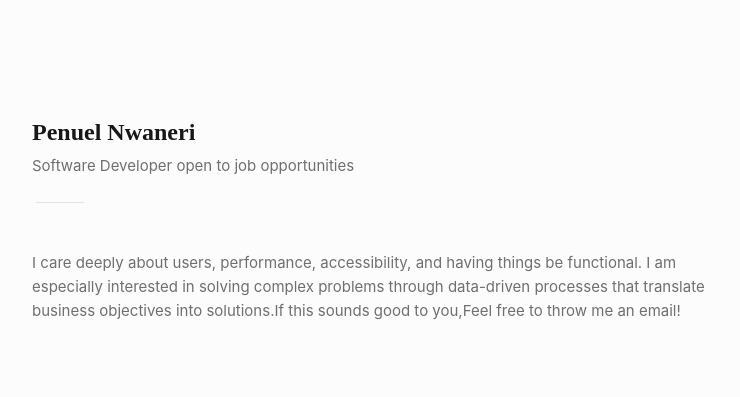
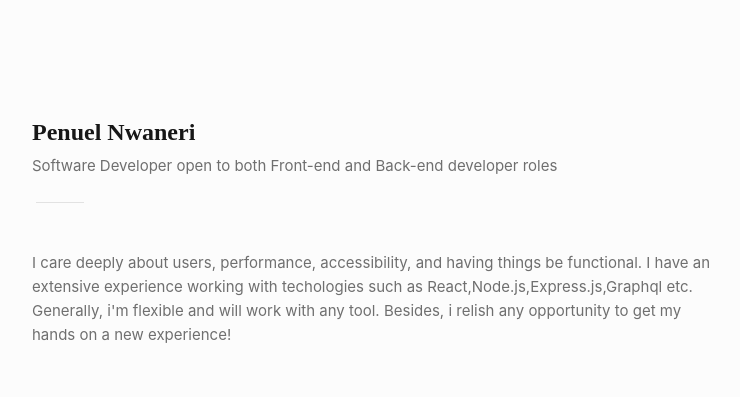
Before and after one commit to dannwaneri/portfolio_v4, a React (Create React App) app: page / in a window 1280 px wide. Shown: the top 397 px of the page, without its empty margins (264-1004 px from the left). Built offline with nearby package versions, Linux system fonts and the light colour scheme.

Commit message:
updated home,projects and writing pages.

```diff
--- a/package.json
+++ b/package.json
@@ -13,6 +13,7 @@
     "react-router-dom": "^6.2.1",
     "react-scripts": "5.0.0",
     "styled-components": "^5.3.3",
+    "use-sound": "^4.0.1",
     "web-vitals": "^2.1.2"
   },
   "scripts": {
--- a/src/components/Home/Home.component.jsx
+++ b/src/components/Home/Home.component.jsx
@@ -3,9 +3,9 @@ import { NameContainer,TitleContainer,LineContainer} from "./home.style";
 const Home = () => (
     <div style={{opacity: 1}}>
     <NameContainer>Penuel Nwaneri</NameContainer>
-    <TitleContainer>Software Developer  open to job opportunities</TitleContainer>
+    <TitleContainer>Software Developer  open to both Front-end and Back-end developer roles</TitleContainer>
     <LineContainer/>
-    <TitleContainer>I care deeply about users, performance, accessibility, and having things be functional. I am especially interested in solving complex problems through data-driven processes that translate business objectives into solutions.If this sounds good to you,Feel free to throw me an email!</TitleContainer>
+    <TitleContainer>I care deeply about users, performance, accessibility, and having things be functional. I have an extensive experience working with techologies such as React,Node.js,Express.js,Graphql etc. Generally, i'm flexible and will work with any tool. Besides, i relish any opportunity to get my hands on a new experience!</TitleContainer>
     </div>
 )
 
--- a/src/components/Projects/projects.component.jsx
+++ b/src/components/Projects/projects.component.jsx
@@ -4,7 +4,7 @@ import { NameContainer,TitleContainer} from '../Home/home.style';
 const Project = () => (
     <div style={{opacity: 1}}>
     <NameContainer>Projects</NameContainer>
-    <TitleContainer>I like to stay busy and always have a project in the works. Take a look at some of the applications i've dedicated my time to.</TitleContainer>
+    <TitleContainer>I like to stay busy and always have a project in the works. Take a look at some of the applications i've dedicated my time to but it is by no means an exhaustive list of my contributions to the world.</TitleContainer>
     </div>
 )
 
--- a/src/components/Writing/writing.component.jsx
+++ b/src/components/Writing/writing.component.jsx
@@ -5,7 +5,7 @@ import { NameContainer,TitleContainer} from '../Home/home.style';
 const Writing = () => (
     <div style={{opacity:1}}>
     <NameContainer>Writing</NameContainer>
-    <TitleContainer>A collection of new things i have learned,weird bugs i have solved, new tools i try and everything in between</TitleContainer>
+    <TitleContainer>A collection of new things i have learned,weird bugs i have solved, new tools i try and everything in between.</TitleContainer>
     </div>
 )
 
```
Also changed, not shown: 1 other file (tests, documents, lock files or other folders).
